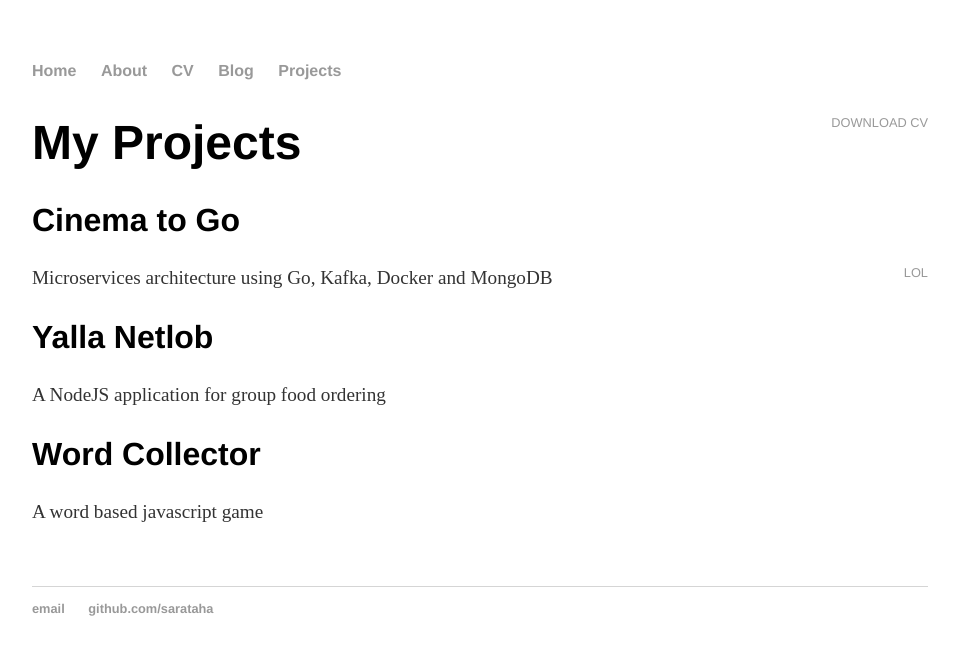
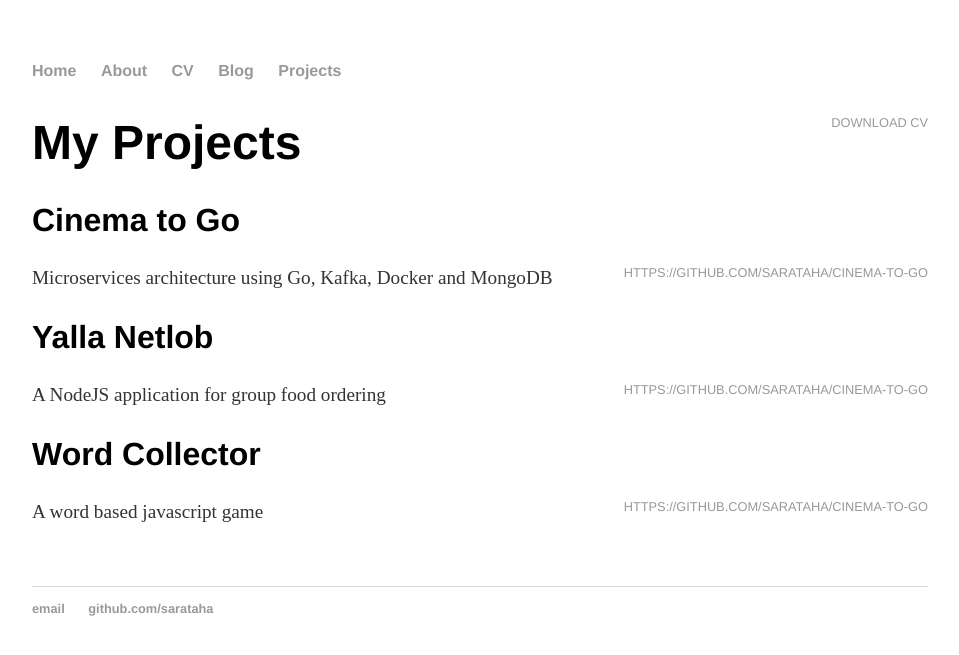
Before and after one commit to sarataha/sarataha.github.io, a Jekyll site: the page built from projects/index.html, in a window 1280 px wide. Shown: the top 655 px of the page, without its empty margins (160-1119 px from the left). Built offline with Jekyll 4.4.1, drawn with Linux system fonts in a browser that asks for light colours.

Commit message:
fix links to projects

```diff
--- a/projects/index.html
+++ b/projects/index.html
@@ -8,14 +8,14 @@ title: Projects of Sara Taha
 					<h1>My Projects</h1>
 
 					<h2>Cinema to Go</h2>
-					<a href="https://github.com/sarataha/cinema-to-go" class="download">Lol</a>
+					<a href="https://github.com/sarataha/cinema-to-go" class="download">https://github.com/sarataha/cinema-to-go</a>
 					<p>Microservices architecture using Go, Kafka, Docker and MongoDB</p>
 
 					<h2>Yalla Netlob</h2>
-					<a href="https://github.com/sarataha/yalla-netlob" class="project"></a>
+					<a href="https://github.com/sarataha/yalla-netlob" class="download">https://github.com/sarataha/cinema-to-go</a>
 					<p>A NodeJS application for group food ordering</p>
 
 					<h2>Word Collector</h2>
-					<a href="https://github.com/sarataha/word-collector" class="project"></a>
+					<a href="https://github.com/sarataha/word-collector" class="download">https://github.com/sarataha/cinema-to-go</a>
 					<p>A word based javascript game</p>
 	</div>
```
